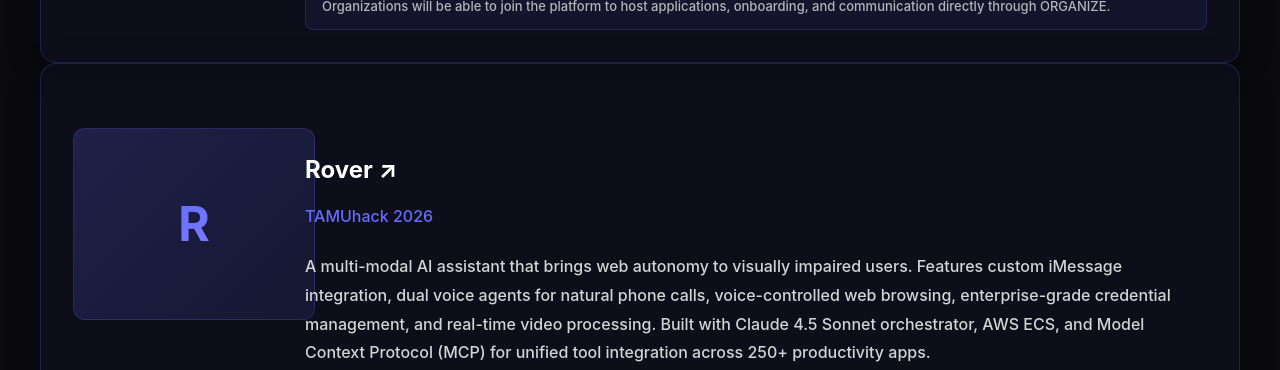
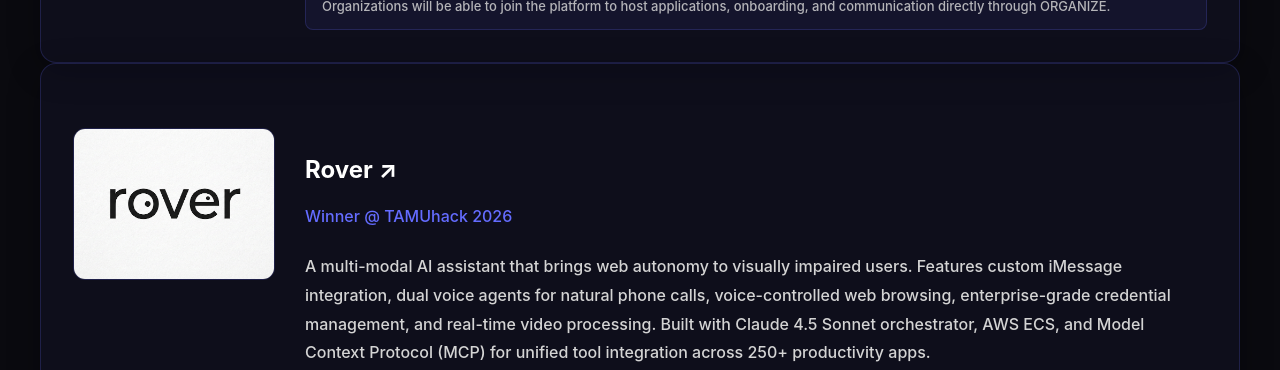
Before and after one commit to Blueturboguy07/mannIPYNB, a React (Vite) app in the folder mannIPYNB/: page / in a window 1280 px wide. Shown: the part 2080-2450 px from the top of the page. Built offline with nearby package versions, Linux system fonts and the light colour scheme.

Commit message:
updated rover

```diff
--- a/mannIPYNB/src/App.tsx
+++ b/mannIPYNB/src/App.tsx
@@ -11,6 +11,7 @@
 import ismImage from "./assets/ISM.png";
 import fallguyImage from "./assets/falllguy.png";
 import alertifyImage from "./assets/alertify.png";
+import roverImage from "./assets/rover.png";
 import "./App.css";
 
 function App() {
@@ -202,35 +203,24 @@
               style={{ textDecoration: "none", color: "inherit" }}
             >
               <div style={{ display: "grid", gridTemplateColumns: isMobile ? "1fr" : "200px 1fr", gap: isMobile ? "16px" : "32px", alignItems: "start", marginTop: isMobile ? "24px" : "32px" }}>
-                <div style={{
-                  width: isMobile ? "100%" : "200px",
-                  height: isMobile ? "200px" : "150px",
-                  borderRadius: "12px",
-                  border: "1px solid rgba(100, 108, 255, 0.2)",
-                  background: "linear-gradient(135deg, rgba(100, 108, 255, 0.2) 0%, rgba(100, 108, 255, 0.1) 100%)",
-                  padding: "20px",
-                  display: "flex",
-                  alignItems: "center",
-                  justifyContent: "center"
-                }}>
-                  <div style={{
-                    fontSize: "48px",
-                    fontWeight: 700,
-                    background: "linear-gradient(135deg, #646cff 0%, #7c7cff 100%)",
-                    WebkitBackgroundClip: "text",
-                    WebkitTextFillColor: "transparent",
-                    backgroundClip: "text"
-                  }}>
-                    R
-                  </div>
-                </div>
+                <img
+                  src={roverImage}
+                  alt="Rover"
+                  style={{
+                    width: isMobile ? "100%" : "200px",
+                    height: isMobile ? "200px" : "150px",
+                    borderRadius: "12px",
+                    objectFit: "cover" as const,
+                    border: "1px solid rgba(100, 108, 255, 0.2)"
+                  }}
+                />
                 <div>
                   <div style={{ display: "flex", justifyContent: "space-between", alignItems: "start", marginBottom: "16px" }}>
                     <div>
                       <h3 style={{ color: "#ffffff", fontSize: "24px", fontWeight: 700, marginBottom: "4px" }}>
                         Rover ↗
                       </h3>
-                      <p style={{ color: "#646cff", fontSize: "16px", marginBottom: "8px" }}>TAMUhack 2026</p>
+                      <p style={{ color: "#646cff", fontSize: "16px", marginBottom: "8px" }}>Winner @ TAMUhack 2026</p>
                     </div>
                   </div>
                   <p style={{ color: "#d4d4d4", lineHeight: "1.8" }}>
```
Also changed, not shown: mannIPYNB/src/assets/rover.png (added).
